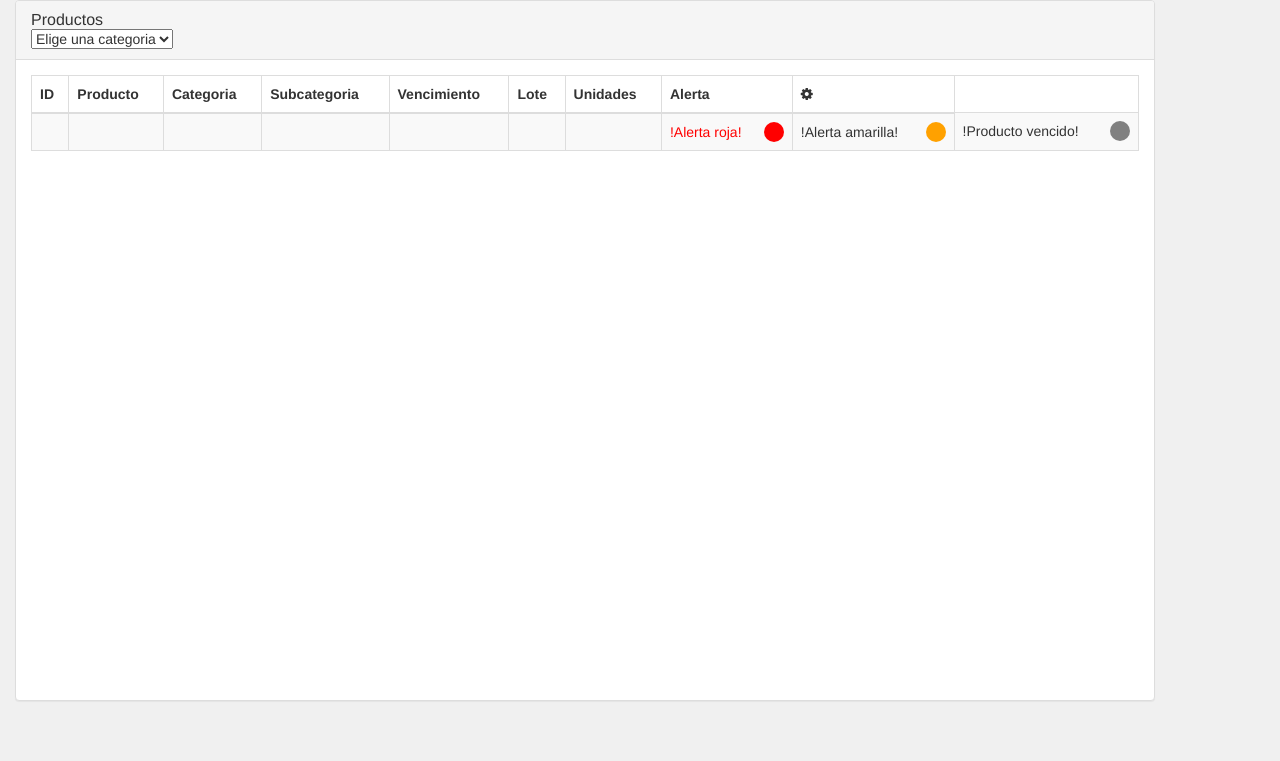
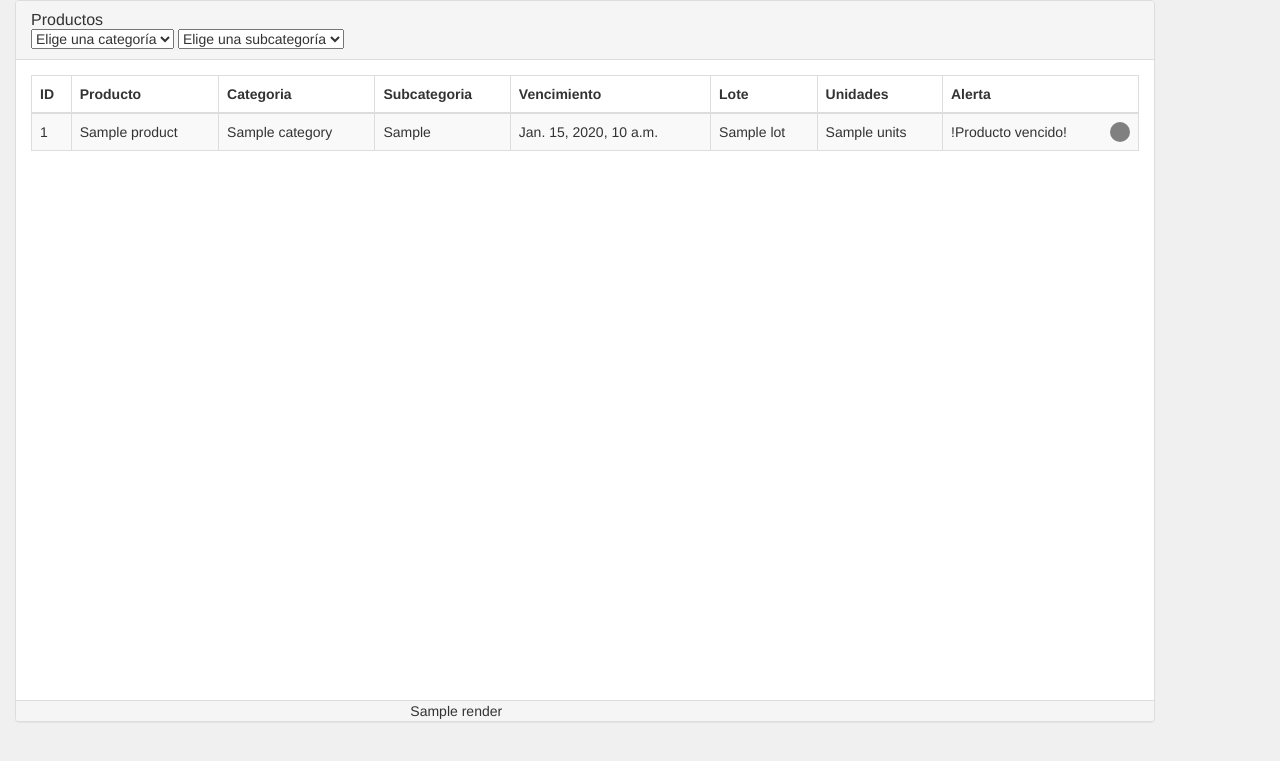
Before and after one commit to WilliamPerezBeltran/django_project2, a Django app: template catalog/templates/catalog/products.html in a window 1280 px wide. Shown: the top 761 px of the page. Run offline with Django 3.2, Linux system fonts and the light colour scheme; the template is opened without the code that fills it: most values are stand-ins (such as "Sample title", 1, 10 or a date in 2020); some libraries are stand-ins or nearby versions.

Commit message:
add buscador to products with pagination

```diff
--- a/catalog/templates/catalog/products.html
+++ b/catalog/templates/catalog/products.html
@@ -1,7 +1,6 @@
 {% extends "base_generic.html" %}
 
 {% block content %}
-
 <div class="container">
     <div class="row">
         <div class="col-md-12">
@@ -10,12 +9,16 @@
                 <div class="row">
                   <div class="col col-xs-6">
                     <h3 class="panel-title">Productos</h3>
-                    <select name="" id="">
-                      <option value="">Elige una categoria</option>
+                    <select name="selectcountries" id="selectcountries">
+                      <option value="">Elige una categoría</option>
+                      {{categories.count}}
                       {% for category in categories %}
                         <option value="{{category.id}}">{{category.name}}</option>
                       {% endfor %}
                     </select>
+                     <select name ="selectcities" id="selectcities">
+                       <option value="">Elige una subcategoría</option>
+                     </select>
                   </div>
                 </div>
               </div>
@@ -31,55 +34,67 @@
                         <th>Lote</th>
                         <th>Unidades</th>
                         <th>Alerta</th>
-                        <th><em class="fa fa-cog"></em></th>
                     </tr>
                   </thead>
                   <tbody id="datos">
+
+                     {% for product in products.object_list %}
+                      <tr>
+                        <td class="hidden-xs">{{product.id}}</td>
+                        <td>{{product.name}}</td>
+                        <td>{{product.category}}</td>
+                        <td>{{product.sub_category}}</td>
+                        <td>{{product.expiration_date}}</td>
+                        <td>{{product.lot}}</td>
+                        <td>{{product.units}}</td>
+                            {% if product.alert == "red_alert" %}
+            <td style="color: red">
+              !Alerta roja!
+              <div style="float:right; width: 20px; height: 20px; background: red;border-radius: 50%;"></div>
+            </td>
+
+            {% elif product.alert == "yellow_alert" %}
+              <td style="color: #FFA100">
+                !Alerta amarilla!
+                <div style="float:right; width: 20px; height: 20px; background: #FFA100;border-radius: 50%;"></div>
+              </td>
+
+            {% else %}
+            <td>
+              !Producto vencido!
+               <div style="float:right; width: 20px; height: 20px; background: gray;border-radius: 50%;"></div>
+            </td>
+            {% endif %}
+
+                      </tr>
+                    {% endfor %}
+                  </tbody>
+                </table>
+              </div>
+
+
+
+
+              <div class="panel-footer">
+                <div class="row">
+                  <div class="col col-xs-4">
+                  </div>
+                  <div class="col col-xs-8">
+
+                    {# The following renders the pagination html #}
+                    <div id="pagination">
+                        {{ products.render }}
+                    </div>
+
+                  </div>
+                </div>
+              </div>
 
 
 
 
 
-
-
-
-
-                      <tr>
-                        <td class="hidden-xs"></td>
-                        <td></td>
-                        <td></td>
-                        <td></td>
-                        <td></td>
-                        <td></td>
-                        <td></td>
-                            <td style="color: red">
-                              !Alerta roja!
-                              <div style="float:right; width: 20px; height: 20px; background: red;border-radius: 50%;"></div>
-                            </td>
-                            <td>
-                              !Alerta amarilla!
-                              <div style="float:right; width: 20px; height: 20px; background: #FFA100;border-radius: 50%;"></div>
-                            </td>
-                            <td>
-                              !Producto vencido!
-                               <div style="float:right; width: 20px; height: 20px; background: gray;border-radius: 50%;"></div>
-                            </td>
-
-                      </tr>
-
-
-
-
-
-
-
-
-                  </tbody>
-                </table>
-              </div>
-
             </div>
-
     </div>
   </div>
 </div>
@@ -96,6 +111,20 @@
   csrf_token = '{{ csrf_token }}';
   $('select').on('change', inicio);
   function inicio(){
+    var optionSelected = $(this).find("option:selected");
+    var valueCategory  = optionSelected.val();
+    var category_name   = optionSelected.text();
+    console.log('********************')
+    console.log('optionSelected')
+    console.log(optionSelected)
+    console.log('valueCategory')
+    console.log(valueCategory)
+
+    console.log('category_name')
+    console.log(category_name)
+    console.log('********************')
+
+
     var id = $(this).val();
     console.log('el id de la categorya  ' + id)
     $.ajax({
@@ -104,11 +133,54 @@
       type: 'get',
       'csrfmiddlewaretoken': csrf_token,
       success: function(data){
+        console.log('exito exito exito exito exito ')
+        console.log(data)
         var html = ""
+        category_id = data[data.length-1]
+        console.log(data[data.length-1])
+        console.log(data[data.length-1])
+        console.log(data[data.length-1])
+        console.log(data[data.length-1])
+        console.log(data[data.length-1].length)
+
+        $("#selectcities option").remove();
+          for (var i = 0; i<data[data.length-1].length ; i++) {
+            console.log('dentro del for')
+            console.log(data[data.length-1])
+              $("#selectcities").append('<option>'+data[data.length-1][i].name +'</option>');
+          };
+
+
+
+
 
         data_alert = data[data.length-1]
-        for(var i = 0; i<data.length-1 ; i++){
-          html += '<tr><td class="hidden-xs">'+data[i].pk+'</td>'+'<td>'+data[i].fields.name+'</td>'+'<td>'+data[i].fields.category+'</td>'+'<td>'+data[i].fields.sub_category+'</td>'+'<td>'+data[i].fields.expiration_date+'</td>'+'<td>'+data[i].fields.lot+'</td>'+'<td>'+data[i].fields.units+'</td>'+'<td>'+data[i].fields.alert+'</td>'
+        cell_alert = ''
+
+        for(var i = 0; i<data.length-2 ; i++){
+          if (data[i].fields.alert =='vencido') {
+            data[i].fields.alert = '!Producto vencido!'
+
+            cell_alert = '<td>'+data[i].fields.alert+'<div style="float:right; width: 20px; height: 20px; background: gray;border-radius: 50%;"></td>'
+
+          }else if (data[i].fields.alert =='yellow_alert'){
+            data[i].fields.alert = '!Alerta amarilla!'
+
+            cell_alert = '<td style="color: #FFA100">'+data[i].fields.alert+'<div style="float:right; width: 20px; height: 20px; background: #FFA100;border-radius: 50%;"></td>'
+
+          }else if (data[i].fields.alert =='red_alert'){
+            data[i].fields.alert = '!Alerta roja!'
+
+            cell_alert = '<td style="color: red"> '+data[i].fields.alert+'<div style="float:right; width: 20px; height: 20px; background: red;border-radius: 50%;"></td>'
+
+          }else if (data[i].fields.alert ==  null){
+            data[i].fields.alert = 'Falta tiempo para su vencimiento'
+
+          }
+
+          // html += '<tr><td class="hidden-xs">'+data[i].pk+'</td>'+'<td>'+data[i].fields.name+'</td>'+'<td>'+data[i].fields.category+'</td>'+'<td>'+data[i].fields.sub_category+'</td>'+'<td>'+data[i].fields.expiration_date+'</td>'+'<td>'+data[i].fields.lot+'</td>'+'<td>'+data[i].fields.units+'</td>'+'<td>'+data[i].fields.alert+'</td>'
+
+          html += '<tr><td class="hidden-xs">'+data[i].pk+'</td>'+'<td>'+data[i].fields.name+'</td>'+'<td>'+data[i].fields.category+'</td>'+'<td>'+data[i].fields.sub_category+'</td>'+'<td>'+data[i].fields.expiration_date+'</td>'+'<td>'+data[i].fields.lot+'</td>'+'<td>'+data[i].fields.units+cell_alert
         }
         $('#datos').html(html)
 
--- a/catalog/templates/catalog/products_subcategory.html
+++ b/catalog/templates/catalog/products_subcategory.html
@@ -29,7 +29,7 @@
         </thead>
         <tbody>
 
-          {% for product in subcategory_all_products %}
+          {% for product in subcategory_all_products.object_list %}
           <tr class="">
             <td class="hidden-xs">{{ product.id }}</td>
             <td>{{ product.name }}</td>
@@ -43,7 +43,7 @@
             </td>
 
             {% elif product.alert == "yellow_alert" %}
-              <td>
+              <td style="color: background: #FFA100">
                 !Alerta amarilla!
                 <div style="float:right; width: 20px; height: 20px; background: #FFA100;border-radius: 50%;"></div>
               </td>
--- a/catalog/urls.py
+++ b/catalog/urls.py
@@ -7,7 +7,7 @@ urlpatterns = [
 	path('<int:category_id>',views.subcategories,name='subcategories'),
 	path('subcategory/<int:sub_category_id>',views.products_subcategory,name='products_subcategory'),
 	path('product/<int:product_id>',views.product_detalle,name='product_detalle'),
-	path('products',views.products.as_view(),name='products'),
+	path('products',views.products,name='products'),
 	path('busqueda_ajax',views.busqueda_products.as_view(),name='busqueda_products'),
 
 ]
```
Also changed, not shown: catalog/templates/catalog/product_detalle.html (+22 -5 lines), catalog/views.py (+69 -14 lines), project1/settings.py (+9 -0 lines), db.sqlite3.
